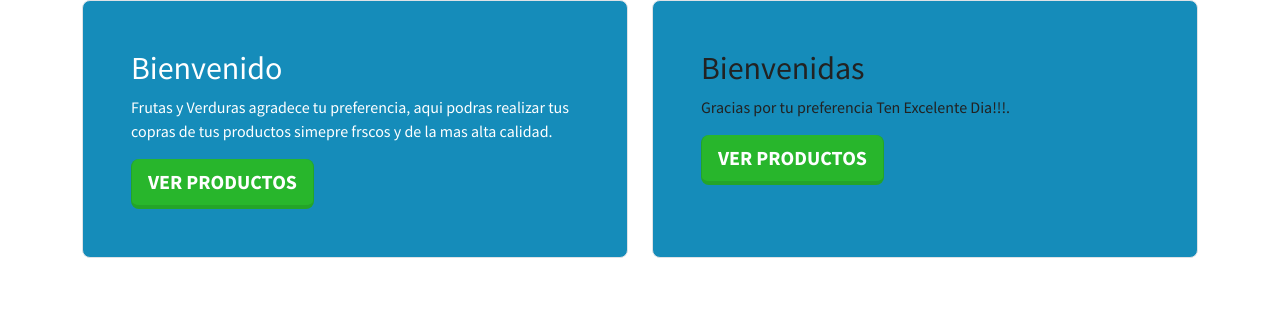
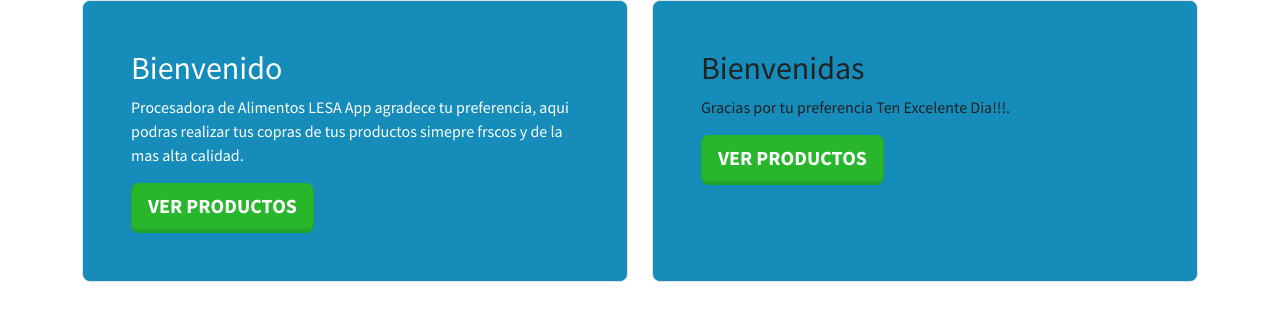
Before and after one commit to sahaguntepeapulco/Tienda, a Flask app: page / in a window 1280 px wide. Shown: the part 84-405 px from the top of the page. Run offline with Flask 3, Linux system fonts and the light colour scheme; some libraries are stand-ins or nearby versions.

Commit message:
Actualizar index.html

```diff
--- a/templates/sitio/index.html
+++ b/templates/sitio/index.html
@@ -8,7 +8,7 @@
       <div class="col-md-6">
         <div class="h-100 p-5 text-white bg-primary border rounded-3">
             <h2>Bienvenido</h2>
-            <p>Frutas y Verduras agradece tu preferencia, aqui podras realizar tus copras de tus productos simepre frscos y de la mas alta calidad.</p>
+            <p>Procesadora de Alimentos LESA App agradece tu preferencia, aqui podras realizar tus copras de tus productos simepre frscos y de la mas alta calidad.</p>
             <a class="btn btn-success btn-lg" href="/productos" role="button">ver productos</a>
         </div>
        </div>
```
